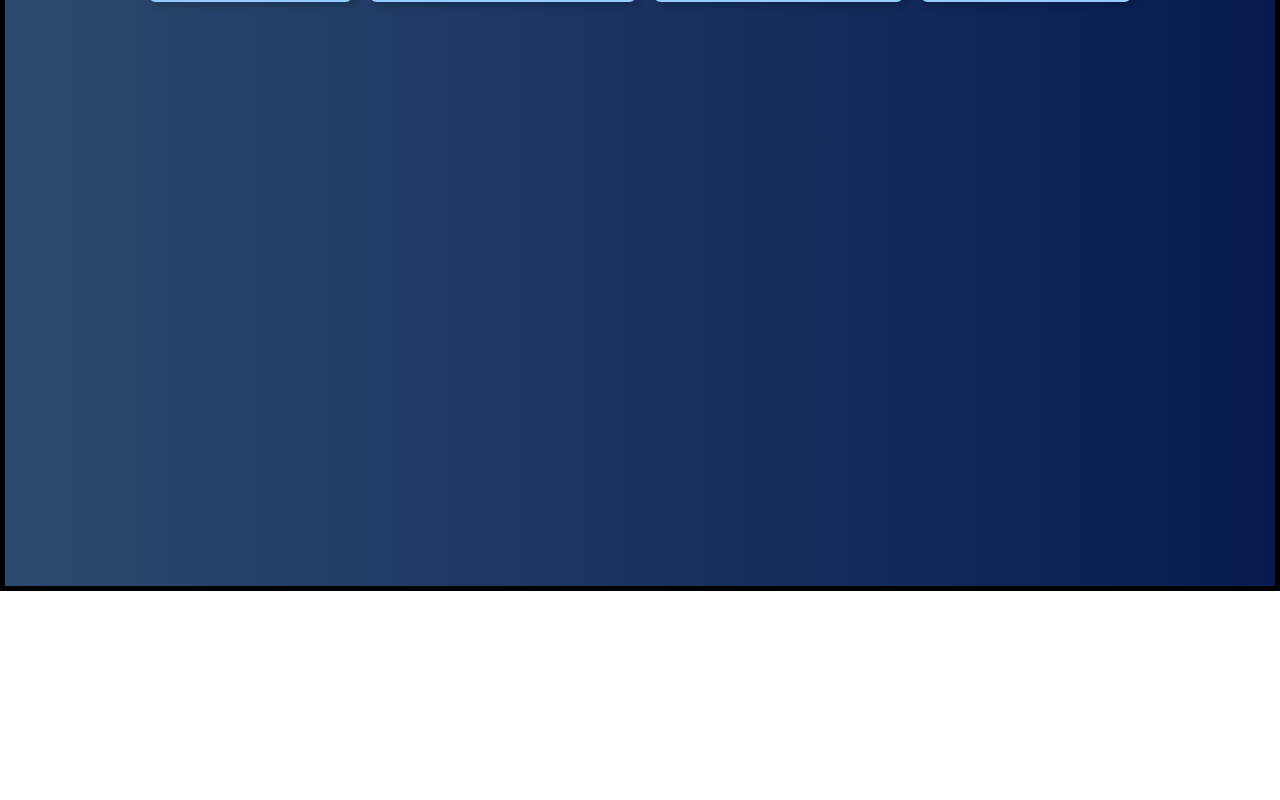
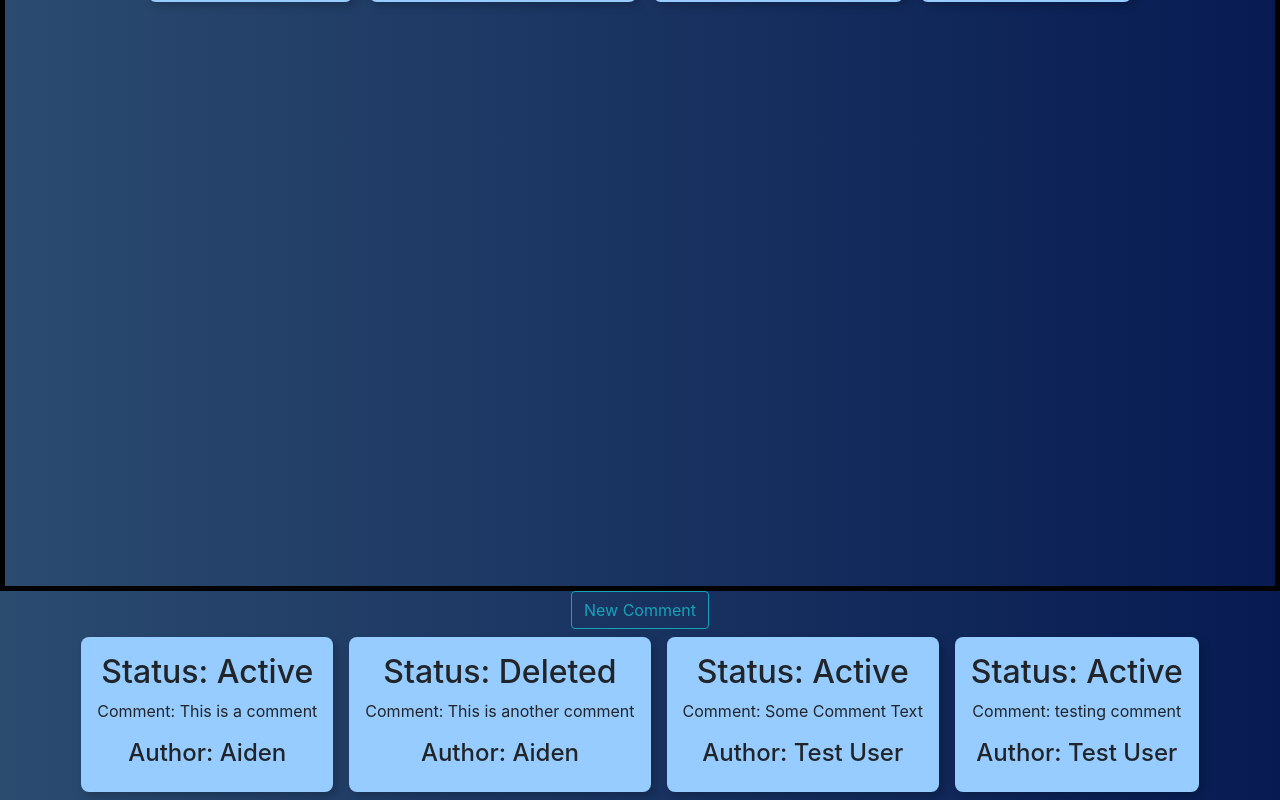
Before and after one commit to surajc07/physicians-tracker, a React (Create React App) app: page / in a window 1280 px wide. Shown: the part 371-1171 px from the top of the page. Before the commit the page ends 962 px from the top, so only its background shows below. Built offline with nearby package versions, Linux system fonts and the light colour scheme.

Commit message:
Added Comments

```diff
--- a/package.json
+++ b/package.json
@@ -8,6 +8,7 @@
     "@testing-library/user-event": "^7.2.1",
     "bootstrap": "^4.5.2",
     "react": "^16.13.1",
+    "react-bootstrap": "^1.3.0",
     "react-dom": "^16.13.1",
     "react-scripts": "3.4.3",
     "tachyons": "^4.12.0"
--- /dev/null
+++ b/src/comments.js
@@ -0,0 +1,30 @@
+export const comments = [
+    {
+      id: 1,
+      userID: 1,
+      status: "Active",
+      comment: "This is a comment",
+      commentor: "Aiden",
+    },
+    {
+      id: 2,
+      userID: 1,
+      status: "Deleted",
+      comment: "This is another comment",
+      commentor: "Aiden",
+    },
+    {
+      id: 3,
+      userID: 2,
+      status: "Active",
+      comment: "Some Comment Text",
+      commentor: "Test User",
+    },
+    {
+      id: 4,
+      userID: 1,
+      status: "Active",
+      comment: "testing comment",
+      commentor: "Test User",
+    },
+  ];
--- /dev/null
+++ b/src/components/Comment.js
@@ -0,0 +1,15 @@
+import React from "react";
+
+const Comment = ({status, comment, commentor }) => {
+  return (
+    <div className="tc bg-light-blue dib br3 pa3 ma2 grow bw2 shadow-5">
+      <div>
+        <h2>Status: {status}</h2>
+        <p>Comment: {comment}</p>
+        <h4>Author: {commentor}</h4>
+      </div>
+    </div>
+  );
+};
+
+export default Comment;
--- /dev/null
+++ b/src/components/CommentList.js
@@ -0,0 +1,33 @@
+import React from "react";
+import Comment from "./Comment";
+import NewComment from "./NewComment";
+
+// add Comment
+// list all comments w/ status
+// each comment should track who wrote it
+const CommentList = ({comments }) => {
+  return (
+    <div >
+      <div>
+        <NewComment />
+      </div>
+        {comments && comments.map((user, i) => {
+
+        //if (comments[i].userID === id) {
+        return (
+          <Comment
+            key={i}
+            id={comments[i].id}
+            status={comments[i].status}
+            comment={comments[i].comment}
+            commentor={comments[i].commentor}
+          />
+
+        )/*}*/;
+      })}
+
+    </div>
+  );
+};
+
+export default CommentList;
--- /dev/null
+++ b/src/components/NewComment.js
@@ -0,0 +1,29 @@
+import React from "react";
+import { Modal, Button, Form } from "react-bootstrap";
+
+
+const newCommentButton = () => {
+  return (
+    <div>
+
+    </div>
+  )
+
+}
+
+
+const NewComment = () => {
+  return (
+    <div className="ph3">
+      <button
+        type="button"
+        class="btn btn-outline-info btn-rounded waves-effect"
+        onClick={newCommentButton()}
+      >
+        New Comment
+      </button>
+    </div>
+  );
+};
+
+export default NewComment;
--- a/src/containers/App.js
+++ b/src/containers/App.js
@@ -5,6 +5,10 @@ import CardList from "../components/CardList";
 import SearchBox from "../components/SearchBox";
 import Scroll from "../components/Scroll";
 import NewCandidate from "../components/NewCandidate";
+import Comment from "../components/Comment";
+import CommentList from "../components/CommentList";
+import { comments } from "../comments";
+import NewComment from "../components/NewComment";
 
 class App extends Component {
   constructor() {
@@ -12,6 +16,7 @@ class App extends Component {
     this.state = {
       candidates: candidates,
       searchfield: "",
+      comments: comments,
     };
   }
 
@@ -19,7 +24,7 @@ class App extends Component {
     this.setState({ searchfield: event.target.value });
   };
   render() {
-    const { candidates, searchfield } = this.state;
+    const { candidates, searchfield, comments } = this.state;
     const filteredCandidates = candidates.filter((candidate) => {
       return candidate.name.toLowerCase().includes(searchfield.toLowerCase());
     });
@@ -36,6 +41,8 @@ class App extends Component {
         <Scroll>
           <CardList candidates={filteredCandidates} />
         </Scroll>
+        <CommentList comments={ comments} />
+
       </div>
     );
   }
```
Also changed, not shown: 1 other file (tests, documents, lock files or other folders).
